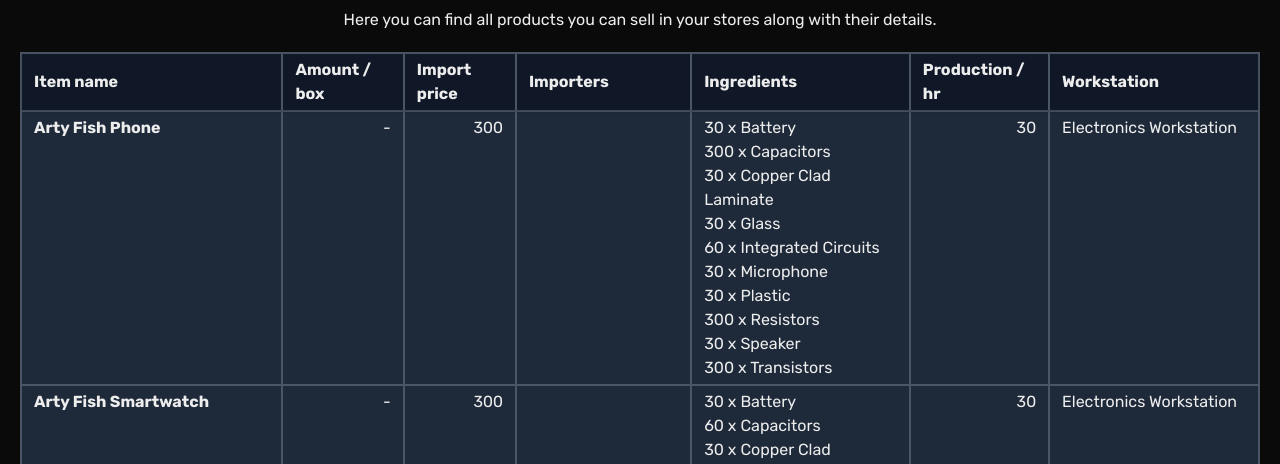
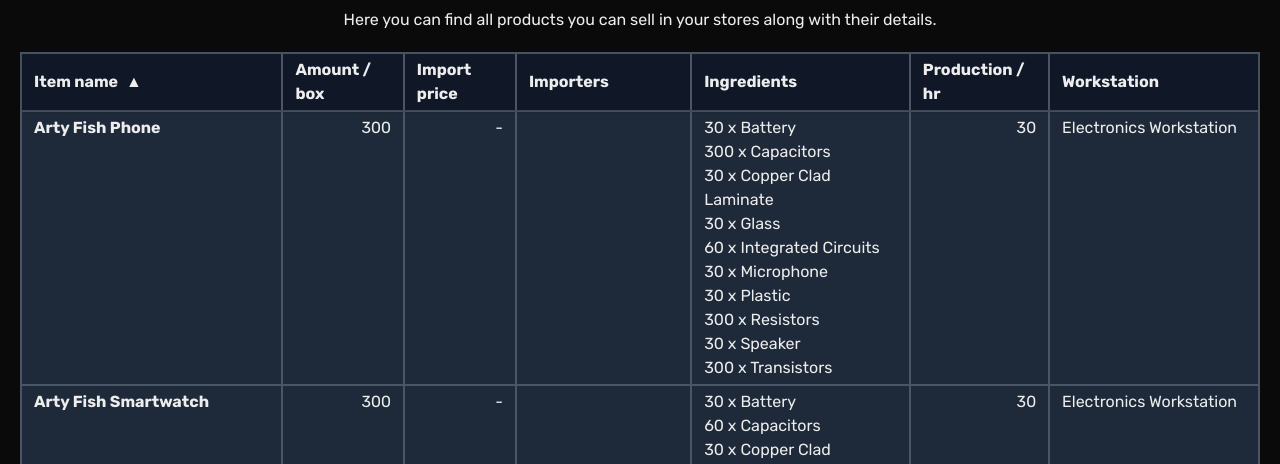
Before and after one commit to Dudeldups/big-ambitions-tools, a Next.js app: page /en/database/products in a window 1280 px wide. Shown: the part 276-740 px from the top of the page. Built offline with nearby package versions, Linux system fonts and the light colour scheme.

Commit message:
add useSortableData hook

```diff
--- a/app/[locale]/database/ingredients/page.tsx
+++ b/app/[locale]/database/ingredients/page.tsx
@@ -30,11 +30,11 @@ const Ingredients = () => {
     importers: ([, p]: [string, Ingredient]) => p.importers.length,
   };
 
-  const { sortedData: sortedIngredients, requestSort } = useSortableData(
-    ingredientEntries,
-    accessors,
-    "itemName",
-  );
+  const {
+    sortedData: sortedIngredients,
+    sortConfig,
+    requestSort,
+  } = useSortableData(ingredientEntries, accessors, "itemName");
 
   return (
     <>
@@ -49,10 +49,19 @@ const Ingredients = () => {
             return (
               <th key={key} scope="col">
                 <button
-                  className="h-full w-full text-left"
+                  className="flex items-center gap-2 text-left"
                   onClick={() => requestSort(key)}
                 >
                   {t(headerKey)}
+                  {sortConfig.field === key && (
+                    <span aria-hidden="true">
+                      {sortConfig?.field === key
+                        ? sortConfig.direction === "asc"
+                          ? "▲"
+                          : "▼"
+                        : ""}
+                    </span>
+                  )}
                 </button>
               </th>
             );
--- a/app/[locale]/database/products/page.tsx
+++ b/app/[locale]/database/products/page.tsx
@@ -6,7 +6,7 @@ import { Product, products } from "@/lib/game/products";
 import DatabaseTable from "../_components/DatabaseTable";
 import DatabaseTableHead from "../_components/DatabaseTableHead";
 import DatabaseTableBody from "../_components/DatabaseTableBody";
-import { useMemo, useState } from "react";
+import { useSortableData } from "@/lib/hooks/useSortableData";
 
 const Products = () => {
   const t = useTranslations("database.table.products");
@@ -17,70 +17,28 @@ const Products = () => {
     "itemName",
     ...(Object.keys(productEntries[0][1]) as (keyof Product)[]),
   ];
-  const [sortConfig, setSortConfig] = useState<{
-    field: string;
-    direction: "asc" | "desc";
-  }>({ field: "itemName", direction: "asc" });
+  const accessors = {
+    itemName: ([name]: [string, Product]) => name,
 
-  const sortedProducts = useMemo(() => {
-    const sortableProducts = Object.entries(products);
+    amountPerBox: ([, p]: [string, Product]) => p.amountPerBox,
 
-    if (sortConfig) {
-      sortableProducts.sort(([aName, a], [bName, b]) => {
-        let aValue: string | number;
-        let bValue: string | number;
+    importPrice: ([, p]: [string, Product]) =>
+      p.importPrice[difficulty] === 0 ? -1 : p.importPrice[difficulty],
 
-        switch (sortConfig.field) {
-          case "itemName":
-            aValue = aName;
-            bValue = bName;
-            break;
-          case "amountPerBox":
-            aValue = a.amountPerBox;
-            bValue = b.amountPerBox;
-            break;
-          case "importPrice":
-            aValue =
-              a.importPrice[difficulty] === 0 ? -1 : a.importPrice[difficulty];
-            bValue =
-              b.importPrice[difficulty] === 0 ? -1 : b.importPrice[difficulty];
-            break;
-          case "importers":
-            aValue = a.importers.length;
-            bValue = b.importers.length;
-            break;
-          case "productionRate":
-            aValue = a.productionRate;
-            bValue = b.productionRate;
-            break;
-          case "workstation":
-            aValue = a.workstation;
-            bValue = b.workstation;
-            break;
-          default:
-            return 0;
-        }
+    importers: ([, p]: [string, Product]) => p.importers.length,
 
-        if (aValue < bValue) return sortConfig.direction === "asc" ? -1 : 1;
-        if (aValue > bValue) return sortConfig.direction === "asc" ? 1 : -1;
-        return 0;
-      });
-    }
+    ingredients: ([, p]: [string, Product]) => p.ingredients.length,
 
-    return sortableProducts;
-  }, [sortConfig]);
+    productionRate: ([, p]: [string, Product]) => p.productionRate,
 
-  const handleSort = (field: string) => {
-    setSortConfig((current) => {
-      if (current?.field === field) {
-        return {
-          field,
-          direction: current.direction === "asc" ? "desc" : "asc",
-        };
-      }
-      return { field, direction: "asc" };
-    });
+    workstation: ([, p]: [string, Product]) => p.workstation,
   };
+
+  const {
+    sortedData: sortedProducts,
+    sortConfig,
+    requestSort,
+  } = useSortableData(productEntries, accessors, "itemName");
 
   return (
     <>
@@ -95,10 +53,15 @@ const Products = () => {
             return (
               <th key={key} scope="col">
                 <button
-                  onClick={() => handleSort(key)}
-                  className="h-full w-full text-left"
+                  className="flex items-center gap-2 text-left"
+                  onClick={() => requestSort(key)}
                 >
                   {t(headerKey)}
+                  {sortConfig.field === key && (
+                    <span aria-hidden="true">
+                      {sortConfig.direction === "asc" ? "▲" : "▼"}
+                    </span>
+                  )}
                 </button>
               </th>
             );
@@ -111,12 +74,12 @@ const Products = () => {
               <th scope="row" className="text-left">
                 {tProducts(itemName)}
               </th>
+              <td className="amount">{product.amountPerBox}</td>
               <td className="amount">
                 {product.importPrice[difficulty] === 0
                   ? "-"
-                  : product.importPrice[difficulty]}
+                  : product.importPrice[difficulty].toFixed(2)}
               </td>
-              <td className="amount">{product.amountPerBox}</td>
               <td>
                 <ul>
                   {product.importers.map((importer, i) => (
```
